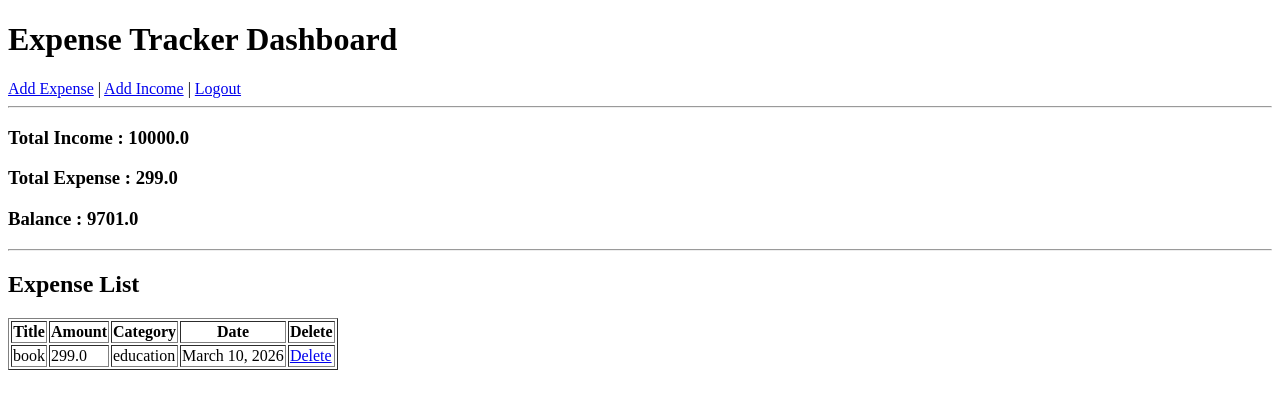
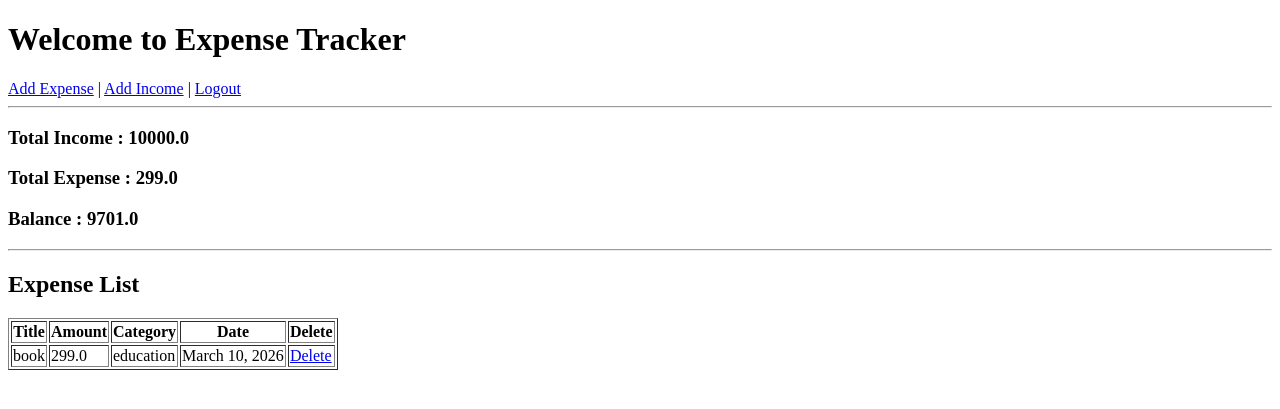
Before and after one commit to sahujeevika1101-maker/PersonalExpenseTracker, a Django app: page / in a window 1280 px wide. Shown: the top 409 px of the page. Run offline with Django 5.2, Linux system fonts and the light colour scheme; a user stored in the database is signed in; data comes from the database, SQL or seed files in the repository; both versions use the stored data as it was after the commit.

Commit message:
changes in folder

```diff
--- a/ExpenseTracker/Tracker/templates/dashboard.html
+++ b/ExpenseTracker/Tracker/templates/Home.html
@@ -1,12 +1,12 @@
 <!DOCTYPE html>
 <html>
 <head>
-    <title>Dashboard</title>
+    <title>Home</title>
 </head>
 
 <body>
 
-<h1>Expense Tracker Dashboard</h1>
+<h1>Welcome to Expense Tracker</h1>
 
 <a href="{% url 'add_expense' %}">Add Expense</a> |
 <a href="{% url 'add_income' %}">Add Income</a> |
--- a/ExpenseTracker/Tracker/urls.py
+++ b/ExpenseTracker/Tracker/urls.py
@@ -3,7 +3,7 @@ from . import views
 
 urlpatterns = [
 
-path('',views.dashboard,name='dashboard'),
+path('',views.Home,name='Home'),
 
 path('login/',views.login_view,name='login'),
 path('register/',views.registration,name='register'),
--- a/ExpenseTracker/Tracker/views.py
+++ b/ExpenseTracker/Tracker/views.py
@@ -18,7 +18,7 @@ def login_view(request):
 
         if user is not None:
             login(request, user)
-            return redirect('dashboard')
+            return redirect('Home')
 
     return render(request, 'login.html')
 
@@ -51,9 +51,9 @@ def logout_view(request):
     return redirect('login')
 
 
-# DASHBOARD
+# HOME
 @login_required
-def dashboard(request):
+def Home(request):
 
     expenses = Expense.objects.filter(user=request.user)
     income = Income.objects.filter(user=request.user)
@@ -71,7 +71,7 @@ def dashboard(request):
         'balance': balance
     }
 
-    return render(request, 'dashboard.html', context)
+    return render(request, 'home.html', context)
 
 
 # ADD EXPENSE
@@ -95,7 +95,7 @@ def add_expense(request):
 
         expense.save()
 
-        return redirect('dashboard')
+        return redirect('Home')
 
     return render(request, 'expense.html')
 
@@ -119,7 +119,7 @@ def add_income(request):
 
         income.save()
 
-        return redirect('dashboard')
+        return redirect('Home')
 
     return render(request, 'income.html')
 
@@ -141,4 +141,4 @@ def delete_expense(request, id):
 
     expense.delete()
 
-    return redirect('dashboard')
+    return redirect('Home')
```
Also changed, not shown: ExpenseTracker/db.sqlite3.
